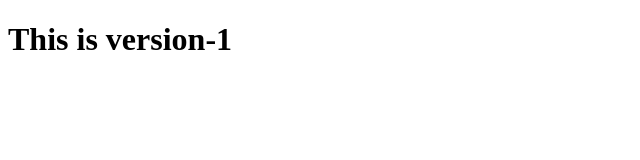
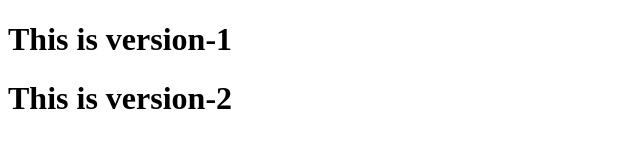
Before and after one commit to hemachandrika014/VersionsHandling, a plain HTML site: page index.html in a window 1280 px wide. Shown: the whole page, without its empty margins (0-640 px from the left). Drawn offline with Linux system fonts and the light colour scheme.

Commit message:
version-2

```diff
--- a/index.html
+++ b/index.html
@@ -7,5 +7,6 @@
 </head>
 <body>
     <h1>This is version-1</h1>
+    <h1>This is version-2</h1>
 </body>
 </html>
```
